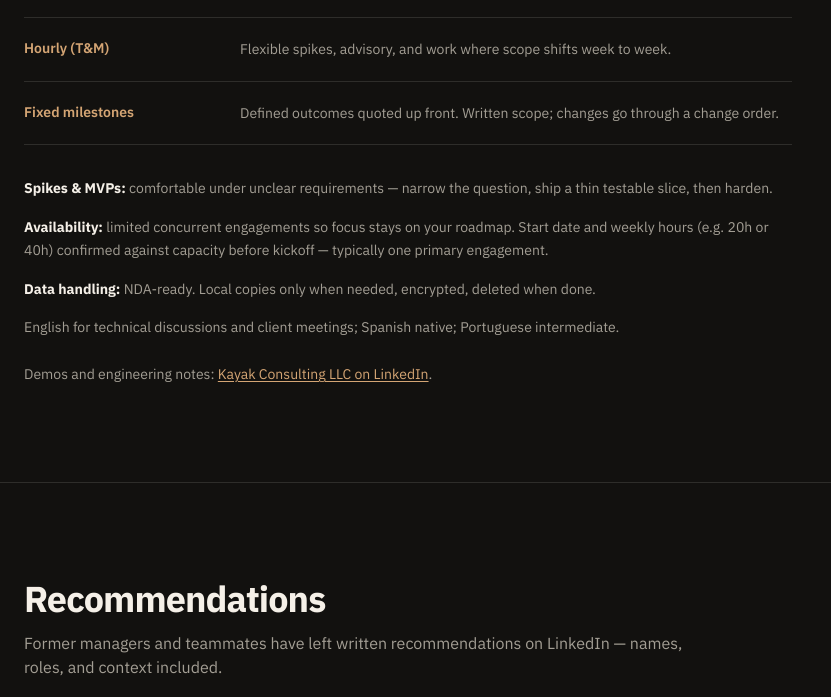
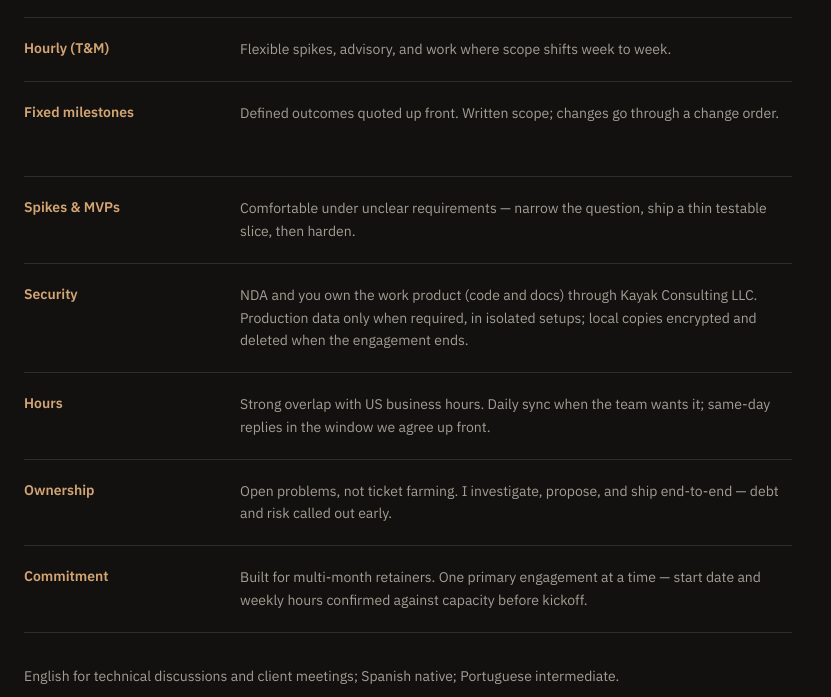
Before and after one commit to sistemasjavadoo/kayak-consulting, a website: page index.html in a window 1280 px wide. Shown: the part 2368-3065 px from the top of the page, without its empty margins (0-831 px from the left). Drawn offline with nearby package versions, Linux system fonts and the light colour scheme.

Commit message:
Page improvements about how we work

```diff
--- a/index.html
+++ b/index.html
@@ -1587,19 +1587,28 @@
             <p class="text-sm leading-relaxed text-[var(--muted)]">Defined outcomes quoted up front. Written scope; changes go through a change order.</p>
         </div>
 
+        <div class="engage-row grid gap-2 sm:grid-cols-[11.5rem_1fr] sm:gap-8 mt-8">
+            <h3 class="text-sm font-semibold text-[var(--accent)]">Spikes &amp; MVPs</h3>
+            <p class="text-sm leading-relaxed text-[var(--muted)]">Comfortable under unclear requirements — narrow the question, ship a thin testable slice, then harden.</p>
+        </div>
+        <div class="engage-row grid gap-2 sm:grid-cols-[11.5rem_1fr] sm:gap-8">
+            <h3 class="text-sm font-semibold text-[var(--accent)]">Security</h3>
+            <p class="text-sm leading-relaxed text-[var(--muted)]">NDA and you own the work product (code and docs) through Kayak Consulting LLC. Production data only when required, in isolated setups; local copies encrypted and deleted when the engagement ends.</p>
+        </div>
+        <div class="engage-row grid gap-2 sm:grid-cols-[11.5rem_1fr] sm:gap-8">
+            <h3 class="text-sm font-semibold text-[var(--accent)]">Hours</h3>
+            <p class="text-sm leading-relaxed text-[var(--muted)]">Strong overlap with US business hours. Daily sync when the team wants it; same-day replies in the window we agree up front.</p>
+        </div>
+        <div class="engage-row grid gap-2 sm:grid-cols-[11.5rem_1fr] sm:gap-8">
+            <h3 class="text-sm font-semibold text-[var(--accent)]">Ownership</h3>
+            <p class="text-sm leading-relaxed text-[var(--muted)]">Open problems, not ticket farming. I investigate, propose, and ship end-to-end — debt and risk called out early.</p>
+        </div>
+        <div class="engage-row grid gap-2 sm:grid-cols-[11.5rem_1fr] sm:gap-8">
+            <h3 class="text-sm font-semibold text-[var(--accent)]">Commitment</h3>
+            <p class="text-sm leading-relaxed text-[var(--muted)]">Built for multi-month retainers. One primary engagement at a time — start date and weekly hours confirmed against capacity before kickoff.</p>
+        </div>
+
         <p class="mt-8 text-sm leading-relaxed text-[var(--muted)]">
-            <strong class="text-[var(--ink)]">Spikes &amp; MVPs:</strong> comfortable under unclear requirements — narrow the question, ship a thin testable slice, then harden.
-        </p>
-
-        <p class="mt-4 text-sm leading-relaxed text-[var(--muted)]">
-            <strong class="text-[var(--ink)]">Availability:</strong> limited concurrent engagements so focus stays on your roadmap. Start date and weekly hours (e.g. 20h or 40h) confirmed against capacity before kickoff — typically one primary engagement.
-        </p>
-
-        <p class="mt-4 text-sm leading-relaxed text-[var(--muted)]">
-            <strong class="text-[var(--ink)]">Data handling:</strong> NDA-ready. Local copies only when needed, encrypted, deleted when done.
-        </p>
-
-        <p class="mt-4 text-sm leading-relaxed text-[var(--muted)]">
             English for technical discussions and client meetings; Spanish native; Portuguese intermediate.
         </p>
 
```
